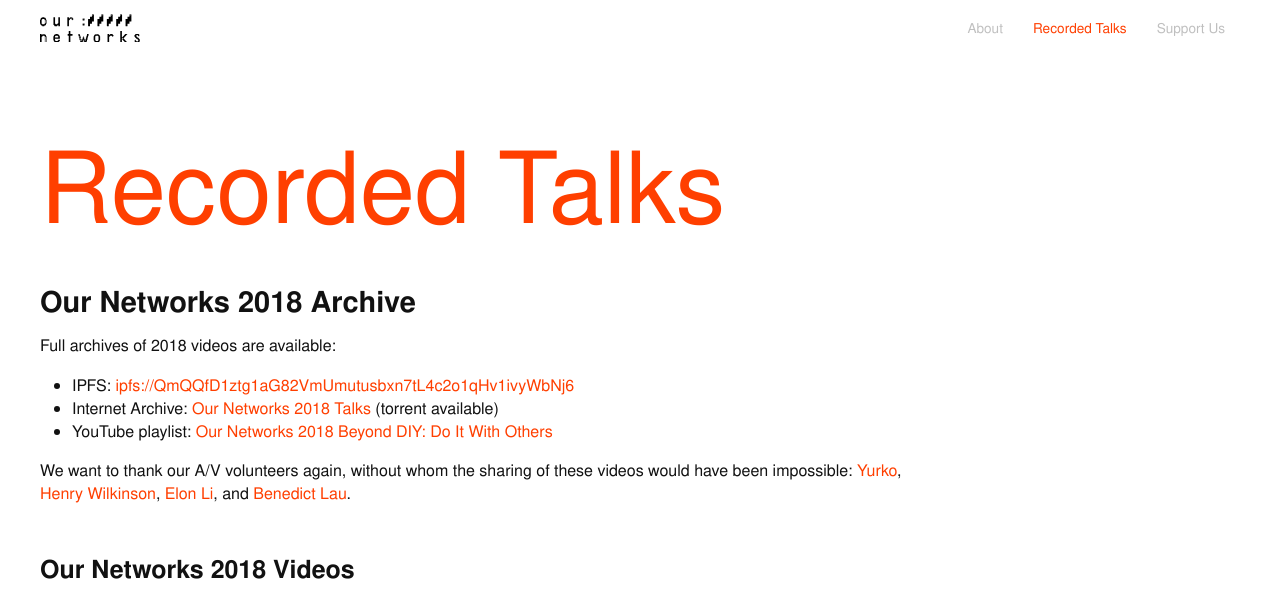
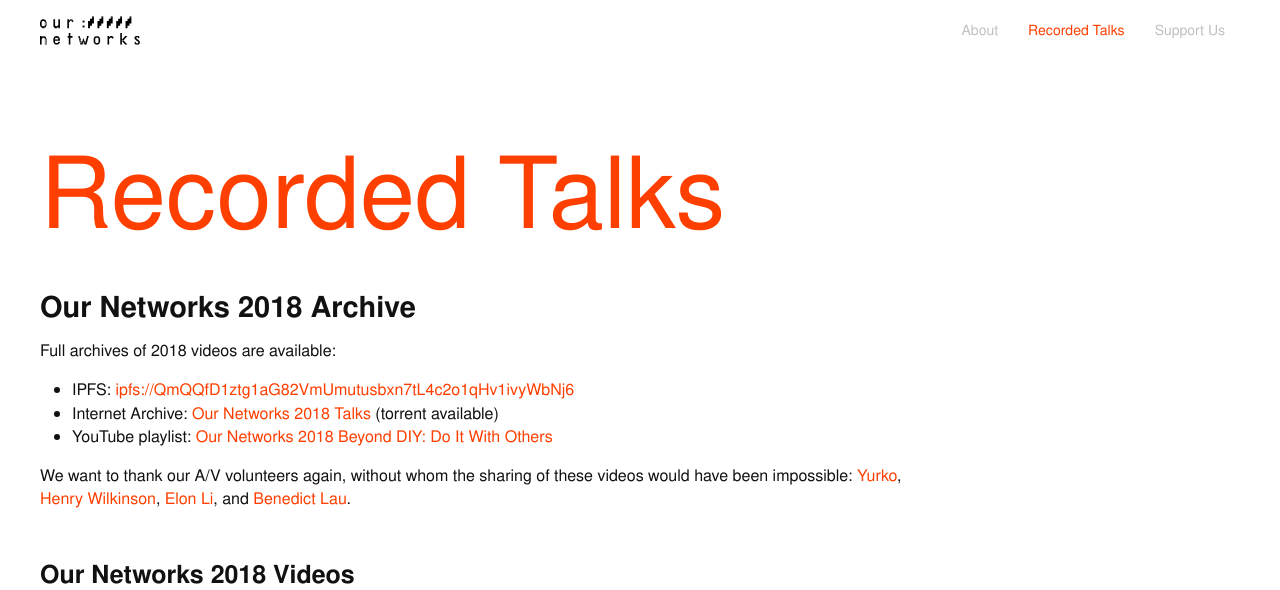
Before and after one commit to ournetworks/ournetworks.ca, a Jekyll site: the page built from recorded-talks.md, in a window 1280 px wide. Shown: the top 590 px of the page. Built offline with Jekyll 4.4.1, drawn with Linux system fonts in a browser that asks for light colours; grey boxes are pictures that could not be loaded.

Commit message:
updated nav and video pages

```diff
--- a/_includes/nav.html
+++ b/_includes/nav.html
@@ -6,8 +6,8 @@
       </a>
     </span>
     <input class="menu-btn" type="checkbox" id="menu-btn" />
-    <label class="menu-icon" for="menu-btn"><span>Menu</span></label>
-    <nav class="nav" aria-label="Primary Menu">
+    <label class="menu-icon" for="menu-btn"><span>MENU</span></label>
+    <nav class="nav fs-small" aria-label="Primary Menu">
       <ul class="menu">
         {% assign currentTitle = page.title %}
         {% assign current = page.url %}
--- a/_includes/session-video.html
+++ b/_includes/session-video.html
@@ -1,4 +1,4 @@
-<div class="session-video-detail w-50 mb-1">
+<div class="session-video-detail w-33 mb-1">
   <div class="video-thumbnail">
     <a href="/video/?ipfs={{ session.ipfs720 }}" title="View {{ session.title }}">
       <div class="video-overlay flex">
--- a/_layouts/page.html
+++ b/_layouts/page.html
@@ -1,7 +1,7 @@
 ---
 layout: default
 ---
-<div class="container">
+<div class="container {% if page.fullWidth %}container-full-width{% endif%}">
   <article class="post">
     <header class="post-header">
       <h1 class="post-title fw-normal heading-2 color-accent">{{ page.title }}</h1>
--- a/_sass/_layout.scss
+++ b/_sass/_layout.scss
@@ -13,6 +13,10 @@
 }
 
 // Grid
+
+.content-width {
+  max-width: $content-width;
+}
 
 .container {
   max-width: $content-width;
@@ -67,7 +71,11 @@
 }
 
 .w-33 {
-  width: 33.3333333%;
+  width: calc(33.3333333% - 0.5em);
+
+  @media (max-width: $on-palm) {
+    width: 100%;
+  }
 }
 
 // Padding
--- a/_sass/_navigation.scss
+++ b/_sass/_navigation.scss
@@ -5,7 +5,6 @@
 }
 
 .header {
-  font-size: 0.85em;
   width: 100%;
   z-index: 100;
   top: 0;
@@ -105,12 +104,12 @@
   }
 
   &:checked ~ .menu-icon {
-    background: $black;
-    color: $white;
+    background: $accent-color;
+    border-color: $accent-color;
   }
 
   &:checked ~ .menu-icon:after {
-    content: 'Close';
+    content: 'CLOSE';
   }
 
   &:checked ~ .menu-icon span {
@@ -121,7 +120,7 @@
 .menu-icon {
   display: none;
   position: absolute;
-  top: 0.75em;
+  top: 0.85em;
   right: 0;
   border: 1px solid #d1d1d1;
   padding: 0.5em 1em 0.5em 1em;
--- a/recorded-talks.md
+++ b/recorded-talks.md
@@ -16,7 +17,9 @@
 - Internet Archive: [Our Networks 2018 Talks](https://archive.org/details/ournetworks2018) (torrent available)
 - YouTube playlist: [Our Networks 2018 Beyond DIY: Do It With Others](https://www.youtube.com/playlist?list=PLx7_J32Ys60ey2bgSn2soAoBy0v9bBUbT)
 
- We want to thank our A/V volunteers again, without whom the sharing of these videos would have been impossible: [Yurko](https://github.com/YurkoWasHere), [Henry Wilkinson](https://github.com/Shrinks99), [Elon Li](https://github.com/ASoTNetworks), and [Benedict Lau](https://github.com/benhylau).
+
+We want to thank our A/V volunteers again, without whom the sharing of these videos would have been impossible: [Yurko](https://github.com/YurkoWasHere), [Henry Wilkinson](https://github.com/Shrinks99), [Elon Li](https://github.com/ASoTNetworks), and [Benedict Lau](https://github.com/benhylau).
+{:.content-width}
 
 ### Our Networks 2018 Videos
 {:.mb-1.mt-2}
```
Also changed, not shown: other parts of recorded-talks.md (+1 -0 lines).
